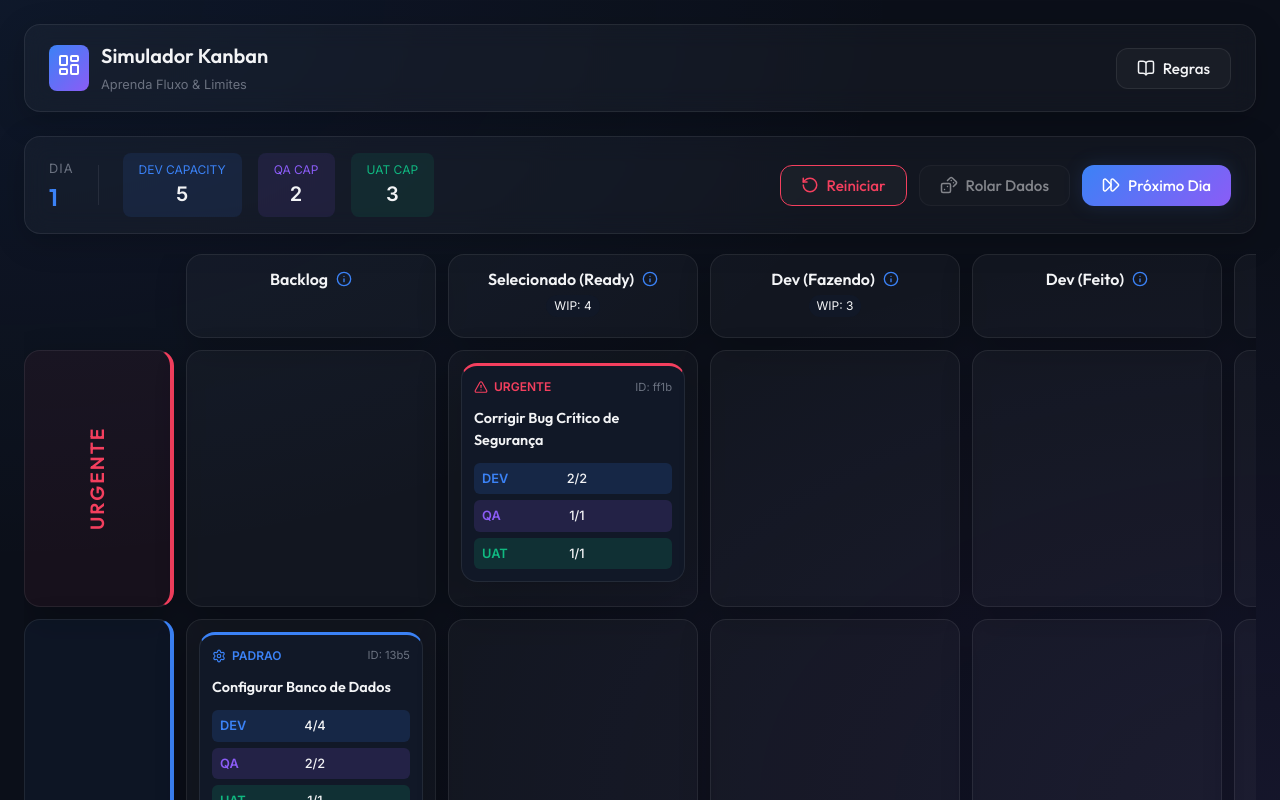
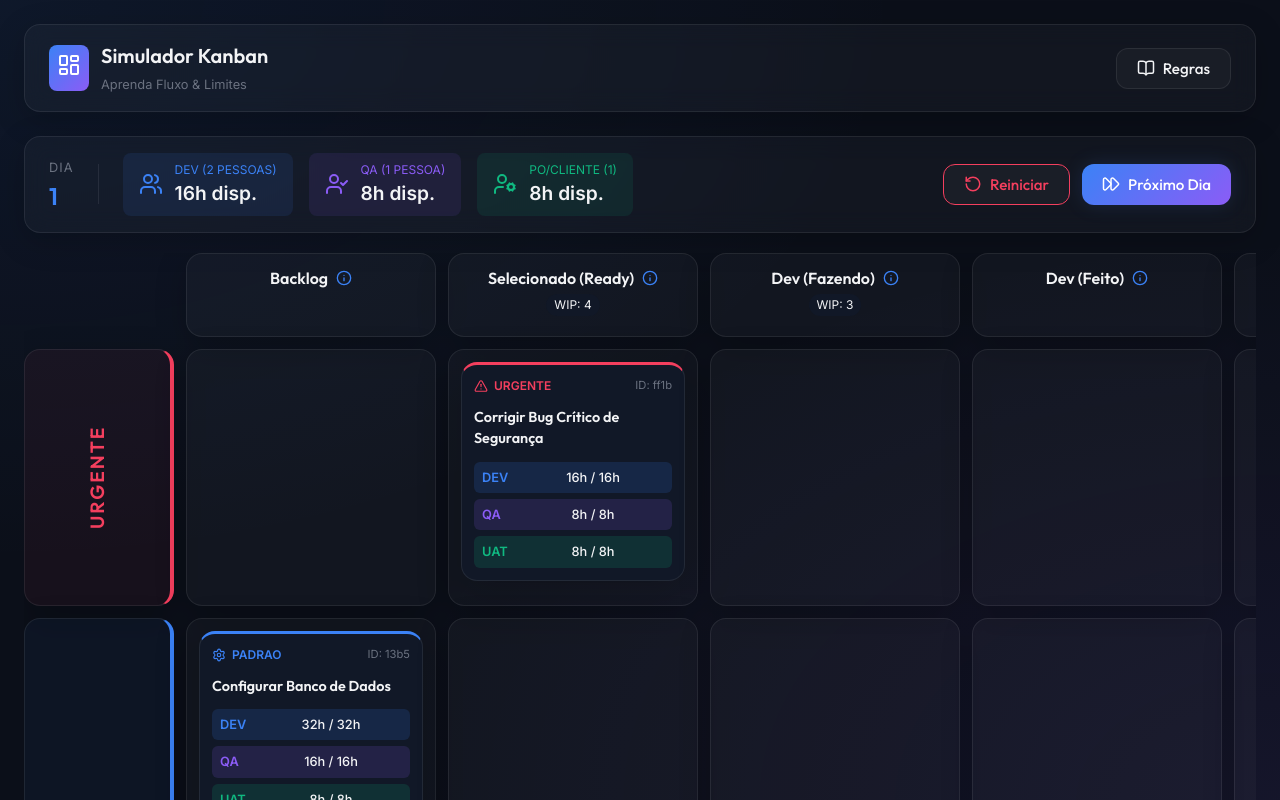
Before and after one commit to thiagovinigo/kanbangame, a React (Vite) app: page / in a window 1280 px wide. Shown: the top 800 px of the page. Built offline with nearby package versions, Linux system fonts and the light colour scheme.

Commit message:
feat: migrate from dice roll capacity to meeple/avatar hours capacity allocation

```diff
--- a/src/components/Card.jsx
+++ b/src/components/Card.jsx
@@ -11,7 +11,7 @@ export const Card = ({ card }) => {
     data: { ...card },
   });
 
-  const { applyEffort, diceRoll } = useGame();
+  const { applyEffort, capacity } = useGame();
 
   const style = {
     transform: CSS.Translate.toString(transform),
@@ -76,15 +76,23 @@ export const Card = ({ card }) => {
           }}>
             <span style={{ color: 'var(--accent-blue)', fontWeight: 600, width: '40px' }}>DEV</span>
             <span style={{ fontWeight: 500, flex: 1, textAlign: 'center' }}>
-              {card.effortLeft.dev === 0 ? '✓' : `${card.effortLeft.dev}/${card.effortTotal.dev}`}
+              {card.effortLeft.dev === 0 ? '✓' : `${card.effortLeft.dev}h / ${card.effortTotal.dev}h`}
             </span>
-            <div style={{ width: '32px', display: 'flex', justifyContent: 'flex-end' }}>
-              {card.effortLeft.dev > 0 && diceRoll.dev > 0 && card.columnId === 'col-dev-doing' && (
+            <div style={{ display: 'flex', gap: '4px', justifyContent: 'flex-end' }}>
+              {card.effortLeft.dev > 0 && capacity.dev >= 8 && card.columnId === 'col-dev-doing' && (
                 <button
-                  onPointerDown={(e) => { e.stopPropagation(); applyEffort(card.id, 'dev'); }}
-                  style={{ background: 'var(--accent-blue)', color: '#fff', border: 'none', borderRadius: '4px', width: '32px', height: '24px', cursor: 'pointer', display: 'flex', alignItems: 'center', justifyContent: 'center', fontSize: '14px', fontWeight: 'bold', boxShadow: '0 2px 4px rgba(59,130,246,0.3)' }}
+                  onPointerDown={(e) => { e.stopPropagation(); applyEffort(card.id, 'dev', 8); }}
+                  style={{ background: 'var(--accent-blue)', color: '#fff', border: 'none', borderRadius: '4px', padding: '4px 8px', cursor: 'pointer', fontSize: '12px', fontWeight: 'bold' }}
                 >
-                  +1
+                  +8h
+                </button>
+              )}
+              {card.effortLeft.dev > 0 && capacity.dev >= 1 && card.columnId === 'col-dev-doing' && (
+                <button
+                  onPointerDown={(e) => { e.stopPropagation(); applyEffort(card.id, 'dev', 1); }}
+                  style={{ background: 'transparent', color: 'var(--accent-blue)', border: '1px solid var(--accent-blue)', borderRadius: '4px', padding: '2px 4px', cursor: 'pointer', fontSize: '10px' }}
+                >
+                  +1h
                 </button>
               )}
             </div>
@@ -104,15 +112,23 @@ export const Card = ({ card }) => {
           }}>
             <span style={{ color: 'var(--accent-purple)', fontWeight: 600, width: '40px' }}>QA</span>
             <span style={{ fontWeight: 500, flex: 1, textAlign: 'center' }}>
-              {card.effortLeft.test === 0 ? '✓' : `${card.effortLeft.test}/${card.effortTotal.test}`}
+              {card.effortLeft.test === 0 ? '✓' : `${card.effortLeft.test}h / ${card.effortTotal.test}h`}
             </span>
-            <div style={{ width: '32px', display: 'flex', justifyContent: 'flex-end' }}>
-              {card.effortLeft.test > 0 && diceRoll.test > 0 && card.columnId === 'col-qa-doing' && (
+            <div style={{ display: 'flex', gap: '4px', justifyContent: 'flex-end' }}>
+              {card.effortLeft.test > 0 && capacity.test >= 8 && card.columnId === 'col-qa-doing' && (
                 <button
-                  onPointerDown={(e) => { e.stopPropagation(); applyEffort(card.id, 'test'); }}
-                  style={{ background: 'var(--accent-purple)', color: '#fff', border: 'none', borderRadius: '4px', width: '32px', height: '24px', cursor: 'pointer', display: 'flex', alignItems: 'center', justifyContent: 'center', fontSize: '14px', fontWeight: 'bold', boxShadow: '0 2px 4px rgba(139,92,246,0.3)' }}
+                  onPointerDown={(e) => { e.stopPropagation(); applyEffort(card.id, 'test', 8); }}
+                  style={{ background: 'var(--accent-purple)', color: '#fff', border: 'none', borderRadius: '4px', padding: '4px 8px', cursor: 'pointer', fontSize: '12px', fontWeight: 'bold' }}
                 >
-                  +1
+                  +8h
+                </button>
+              )}
+              {card.effortLeft.test > 0 && capacity.test >= 1 && card.columnId === 'col-qa-doing' && (
+                <button
+                  onPointerDown={(e) => { e.stopPropagation(); applyEffort(card.id, 'test', 1); }}
+                  style={{ background: 'transparent', color: 'var(--accent-purple)', border: '1px solid var(--accent-purple)', borderRadius: '4px', padding: '2px 4px', cursor: 'pointer', fontSize: '10px' }}
+                >
+                  +1h
                 </button>
               )}
             </div>
@@ -132,15 +148,23 @@ export const Card = ({ card }) => {
           }}>
             <span style={{ color: 'var(--accent-emerald)', fontWeight: 600, width: '40px' }}>UAT</span>
             <span style={{ fontWeight: 500, flex: 1, textAlign: 'center' }}>
-              {card.effortLeft.uat === 0 ? '✓' : `${card.effortLeft.uat}/${card.effortTotal.uat}`}
+              {card.effortLeft.uat === 0 ? '✓' : `${card.effortLeft.uat}h / ${card.effortTotal.uat}h`}
             </span>
-            <div style={{ width: '32px', display: 'flex', justifyContent: 'flex-end' }}>
-              {card.effortLeft.uat > 0 && diceRoll.uat > 0 && card.columnId === 'col-uat-doing' && (
+            <div style={{ display: 'flex', gap: '4px', justifyContent: 'flex-end' }}>
+              {card.effortLeft.uat > 0 && capacity.uat >= 8 && card.columnId === 'col-uat-doing' && (
                 <button
-                  onPointerDown={(e) => { e.stopPropagation(); applyEffort(card.id, 'uat'); }}
-                  style={{ background: 'var(--accent-emerald)', color: '#fff', border: 'none', borderRadius: '4px', width: '32px', height: '24px', cursor: 'pointer', display: 'flex', alignItems: 'center', justifyContent: 'center', fontSize: '14px', fontWeight: 'bold', boxShadow: '0 2px 4px rgba(16,185,129,0.3)' }}
+                  onPointerDown={(e) => { e.stopPropagation(); applyEffort(card.id, 'uat', 8); }}
+                  style={{ background: 'var(--accent-emerald)', color: '#fff', border: 'none', borderRadius: '4px', padding: '4px 8px', cursor: 'pointer', fontSize: '12px', fontWeight: 'bold' }}
                 >
-                  +1
+                  +8h
+                </button>
+              )}
+              {card.effortLeft.uat > 0 && capacity.uat >= 1 && card.columnId === 'col-uat-doing' && (
+                <button
+                  onPointerDown={(e) => { e.stopPropagation(); applyEffort(card.id, 'uat', 1); }}
+                  style={{ background: 'transparent', color: 'var(--accent-emerald)', border: '1px solid var(--accent-emerald)', borderRadius: '4px', padding: '2px 4px', cursor: 'pointer', fontSize: '10px' }}
+                >
+                  +1h
                 </button>
               )}
             </div>
--- a/src/components/ControlPanel.jsx
+++ b/src/components/ControlPanel.jsx
@@ -1,11 +1,9 @@
 import React from 'react';
 import { useGame } from '../context/GameContext';
-import { Dices, FastForward, RotateCcw } from 'lucide-react';
+import { FastForward, RotateCcw, Users, UserCheck, UserCog } from 'lucide-react';
 
 export const ControlPanel = () => {
-  const { turn, diceRoll, rollDice, nextTurn, resetGame } = useGame();
-
-  const hasRolled = diceRoll.dev > 0 || diceRoll.test > 0 || diceRoll.uat > 0;
+  const { turn, capacity, nextTurn, resetGame } = useGame();
 
   return (
     <div className="glass-panel" style={{ padding: '16px 24px', display: 'flex', justifyContent: 'space-between', alignItems: 'center', marginBottom: '20px' }}>
@@ -18,17 +16,26 @@ export const ControlPanel = () => {
         <div style={{ width: '1px', height: '40px', background: 'var(--border-glass)' }}></div>
 
         <div style={{ display: 'flex', gap: '16px' }}>
-          <div style={{ display: 'flex', flexDirection: 'column', alignItems: 'center', background: 'rgba(59, 130, 246, 0.1)', padding: '8px 16px', borderRadius: '8px' }}>
-            <span style={{ fontSize: '0.75rem', color: 'var(--accent-blue)' }}>DEV CAPACITY</span>
-            <span style={{ fontSize: '1.25rem', fontWeight: 600 }}>{diceRoll.dev}</span>
+          <div style={{ display: 'flex', alignItems: 'center', gap: '12px', background: 'rgba(59, 130, 246, 0.1)', padding: '8px 16px', borderRadius: '8px' }}>
+            <Users size={24} color="var(--accent-blue)" />
+            <div style={{ display: 'flex', flexDirection: 'column' }}>
+              <span style={{ fontSize: '0.75rem', color: 'var(--accent-blue)' }}>DEV (2 PESSOAS)</span>
+              <span style={{ fontSize: '1.2rem', fontWeight: 600 }}>{capacity.dev}h disp.</span>
+            </div>
           </div>
-          <div style={{ display: 'flex', flexDirection: 'column', alignItems: 'center', background: 'rgba(139, 92, 246, 0.1)', padding: '8px 16px', borderRadius: '8px' }}>
-            <span style={{ fontSize: '0.75rem', color: 'var(--accent-purple)' }}>QA CAP</span>
-            <span style={{ fontSize: '1.25rem', fontWeight: 600 }}>{diceRoll.test}</span>
+          <div style={{ display: 'flex', alignItems: 'center', gap: '12px', background: 'rgba(139, 92, 246, 0.1)', padding: '8px 16px', borderRadius: '8px' }}>
+            <UserCheck size={24} color="var(--accent-purple)" />
+            <div style={{ display: 'flex', flexDirection: 'column' }}>
+              <span style={{ fontSize: '0.75rem', color: 'var(--accent-purple)' }}>QA (1 PESSOA)</span>
+              <span style={{ fontSize: '1.2rem', fontWeight: 600 }}>{capacity.test}h disp.</span>
+            </div>
           </div>
-          <div style={{ display: 'flex', flexDirection: 'column', alignItems: 'center', background: 'rgba(16, 185, 129, 0.1)', padding: '8px 16px', borderRadius: '8px' }}>
-            <span style={{ fontSize: '0.75rem', color: 'var(--accent-emerald)' }}>UAT CAP</span>
-            <span style={{ fontSize: '1.25rem', fontWeight: 600 }}>{diceRoll.uat}</span>
+          <div style={{ display: 'flex', alignItems: 'center', gap: '12px', background: 'rgba(16, 185, 129, 0.1)', padding: '8px 16px', borderRadius: '8px' }}>
+            <UserCog size={24} color="var(--accent-emerald)" />
+            <div style={{ display: 'flex', flexDirection: 'column' }}>
+              <span style={{ fontSize: '0.75rem', color: 'var(--accent-emerald)' }}>PO/CLIENTE (1)</span>
+              <span style={{ fontSize: '1.2rem', fontWeight: 600 }}>{capacity.uat}h disp.</span>
+            </div>
           </div>
         </div>
       </div>
@@ -43,16 +50,6 @@ export const ControlPanel = () => {
           Reiniciar
         </button>
 
-        <button
-          className="btn btn-secondary"
-          onClick={rollDice}
-          disabled={hasRolled}
-          style={{ opacity: hasRolled ? 0.5 : 1, cursor: hasRolled ? 'not-allowed' : 'pointer' }}
-        >
-          <Dices size={18} />
-          Rolar Dados
-        </button>
-
         <button className="btn btn-primary" onClick={nextTurn}>
           <FastForward size={18} />
           Próximo Dia
--- a/src/components/RulesModal.jsx
+++ b/src/components/RulesModal.jsx
@@ -78,10 +78,10 @@ export const RulesModal = ({ isOpen, onClose }) => {
           <h3 style={{ marginTop: '12px', marginBottom: '8px', color: 'var(--accent-purple)' }}>Como Jogar</h3>
           <ol style={{ paddingLeft: '20px', margin: 0, display: 'flex', flexDirection: 'column', gap: '8px' }}>
             <li><strong>Puxe o Trabalho:</strong> Mova os cartões do <em>Backlog</em> para as colunas de execução conforme houver espaço.</li>
-            <li><strong>Role os Dados:</strong> A cada dia (turno), clique em "Rolar Dados" para simular a capacidade da equipe. Os pontos azuis são <strong>Dev</strong>, roxos são <strong>QA</strong> e verdes são <strong>UAT</strong>.</li>
-            <li><strong>Aplique o Esforço:</strong> Nos cartões que estão nas colunas de <em>Fazendo</em>, clique no botão <strong>"+"</strong> para consumir os pontos rolados e reduzir o esforço necessário do cartão.</li>
-            <li><strong>Avance o Dia:</strong> Quando não tiver mais capacidade disponível ou pontos para gastar, clique em "Próximo Dia" para prosseguir para o próximo turno.</li>
-            <li><strong>Métricas:</strong> Observe o gráfico de "Lead Time" para ver quanto tempo os cartões levam para ser entregues, e o "Cumulative Flow" para observar os gargalos ao longo dos dias.</li>
+            <li><strong>Capacidade da Equipe:</strong> A equipe é formada por Avatares (Devs, QA e PO). A cada novo dia, a energia deles é recarregada para 8 horas diárias de trabalho por pessoa.</li>
+            <li><strong>Aplique o Esforço:</strong> Nos cartões que estão nas colunas de <em>Fazendo</em>, clique nos botões <strong>+8h</strong> (alocar um dia inteiro) ou <strong>+1h</strong> (alocar frações) para consumir as horas da equipe e finalizar a tarefa.</li>
+            <li><strong>Avance o Dia:</strong> Quando não tiver mais capacidade disponível ou horas para gastar, clique em "Próximo Dia" para a equipe dormir, acordar com as energias recarregadas e iniciar o próximo turno.</li>
+            <li><strong>Métricas:</strong> Observe o gráfico de "Tempo de Entrega" para ver quanto tempo os cartões levam para ser entregues, e o "Fluxo Cumulativo" para observar os gargalos ao longo dos dias.</li>
           </ol>
         </div>
       </div>
--- a/src/context/GameContext.jsx
+++ b/src/context/GameContext.jsx
@@ -9,15 +9,9 @@ export const GameProvider = ({ children }) => {
   const [columns, setColumns] = useState(initialColumns);
   const [cards, setCards] = useState(initialCards);
   const [turn, setTurn] = useState(1);
-  const [diceRoll, setDiceRoll] = useState({ dev: 0, test: 0, uat: 0 });
+  const TEAM_CAPACITY = { dev: 16, test: 8, uat: 8 };
+  const [capacity, setCapacity] = useState(TEAM_CAPACITY);
   const [history, setHistory] = useState([]); // For CFD metrics
-
-  // Auto-roll dice on first render if turn === 1 and all dice are 0
-  useEffect(() => {
-    if (turn === 1 && diceRoll.dev === 0 && diceRoll.test === 0 && diceRoll.uat === 0) {
-      rollDice();
-    }
-  }, []);
 
   // Track metrics each turn
   const nextTurn = () => {
@@ -42,24 +36,18 @@ export const GameProvider = ({ children }) => {
     }));
 
     setTurn(prev => prev + 1);
-    setDiceRoll({ dev: 0, test: 0, uat: 0 }); // Reset dice for the new day
+    setCapacity(TEAM_CAPACITY); // Recharge capacity for the new day
   };
 
   const resetGame = () => {
     setColumns(initialColumns);
     setCards(initialCards);
     setTurn(1);
-    setDiceRoll({ dev: 0, test: 0, uat: 0 });
+    setCapacity(TEAM_CAPACITY);
     setHistory([]);
   };
 
-  const rollDice = () => {
-    // Simulate team capacity for the day
-    const devCapacity = Math.floor(Math.random() * 6) + 1; // 1-6
-    const testCapacity = Math.floor(Math.random() * 4) + 1; // 1-4
-    const uatCapacity = Math.floor(Math.random() * 3) + 1; // 1-3
-    setDiceRoll({ dev: devCapacity, test: testCapacity, uat: uatCapacity });
-  };
+  // Removed rollDice function
 
   const moveCard = (cardId, toColumnId) => {
     const card = cards.find(c => c.id === cardId);
@@ -116,37 +104,34 @@ export const GameProvider = ({ children }) => {
     }));
   };
 
-  const applyEffort = (cardId, type) => {
-    // type is 'dev' or 'test'
-    if (diceRoll[type] <= 0) return; // No capacity left
+  const applyEffort = (cardId, effortType, amount = 1) => {
+    // Consume from capacity
+    if (capacity[effortType] < amount) {
+      alert('Capacidade insuficiente para este dia!');
+      return;
+    }
+    setCapacity(prev => ({ ...prev, [effortType]: prev[effortType] - amount }));
 
-    setCards(prev => prev.map(card => {
-      if (card.id === cardId && card.effortLeft[type] > 0) {
-        return {
-          ...card,
-          effortLeft: {
-            ...card.effortLeft,
-            [type]: card.effortLeft[type] - 1
-          }
-        };
-      }
-      return card;
-    }));
-
-    setDiceRoll(prev => ({
-      ...prev,
-      [type]: prev[type] - 1
-    }));
+    // Apply to card
+    setCards(prevCards => {
+      return prevCards.map(c => {
+        if (c.id === cardId) {
+          const newEffortLeft = { ...c.effortLeft };
+          newEffortLeft[effortType] = Math.max(0, newEffortLeft[effortType] - amount);
+          return { ...c, effortLeft: newEffortLeft };
+        }
+        return c;
+      });
+    });
   };
 
   const value = {
     columns,
     cards,
     turn,
-    diceRoll,
+    capacity,
     history,
     nextTurn,
-    rollDice,
     moveCard,
     applyEffort,
     resetGame
--- a/src/utils/initialState.js
+++ b/src/utils/initialState.js
@@ -17,8 +17,8 @@ export const initialCards = [
     id: uuidv4(),
     title: 'Configurar Banco de Dados',
     type: 'padrao', // padrao, urgente, data-fixa, intangivel
-    effortTotal: { dev: 4, test: 2, uat: 1 },
-    effortLeft: { dev: 4, test: 2, uat: 1 },
+    effortTotal: { dev: 32, test: 16, uat: 8 },
+    effortLeft: { dev: 32, test: 16, uat: 8 },
     columnId: 'col-backlog',
     createdAt: 1,
     startedAt: null,
@@ -30,8 +30,8 @@ export const initialCards = [
     id: uuidv4(),
     title: 'Interface de Login',
     type: 'padrao',
-    effortTotal: { dev: 3, test: 1, uat: 2 },
-    effortLeft: { dev: 3, test: 1, uat: 2 },
+    effortTotal: { dev: 24, test: 8, uat: 16 },
+    effortLeft: { dev: 24, test: 8, uat: 16 },
     columnId: 'col-backlog',
     createdAt: 1,
     startedAt: null,
@@ -43,8 +43,8 @@ export const initialCards = [
     id: uuidv4(),
     title: 'Corrigir Bug Crítico de Segurança',
     type: 'urgente',
-    effortTotal: { dev: 2, test: 1, uat: 1 },
-    effortLeft: { dev: 2, test: 1, uat: 1 },
+    effortTotal: { dev: 16, test: 8, uat: 8 },
+    effortLeft: { dev: 16, test: 8, uat: 8 },
     columnId: 'col-selected',
     createdAt: 1,
     startedAt: null,
@@ -56,8 +56,8 @@ export const initialCards = [
     id: uuidv4(),
     title: 'Atualizar Termos de Uso',
     type: 'data-fixa',
-    effortTotal: { dev: 1, test: 1, uat: 2 },
-    effortLeft: { dev: 1, test: 1, uat: 2 },
+    effortTotal: { dev: 8, test: 8, uat: 16 },
+    effortLeft: { dev: 8, test: 8, uat: 16 },
     columnId: 'col-backlog',
     createdAt: 1,
     startedAt: null,
@@ -70,8 +70,8 @@ export const initialCards = [
     id: uuidv4(),
     title: 'Refatorar Módulo de Auth',
     type: 'intangivel',
-    effortTotal: { dev: 5, test: 2, uat: 1 },
-    effortLeft: { dev: 5, test: 2, uat: 1 },
+    effortTotal: { dev: 40, test: 16, uat: 8 },
+    effortLeft: { dev: 40, test: 16, uat: 8 },
     columnId: 'col-backlog',
     createdAt: 1,
     startedAt: null,
```
